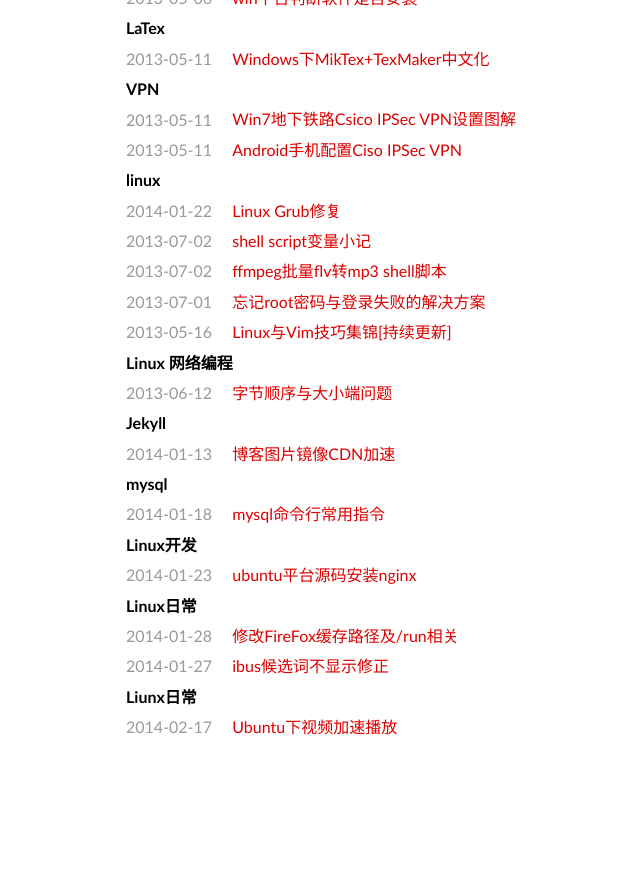
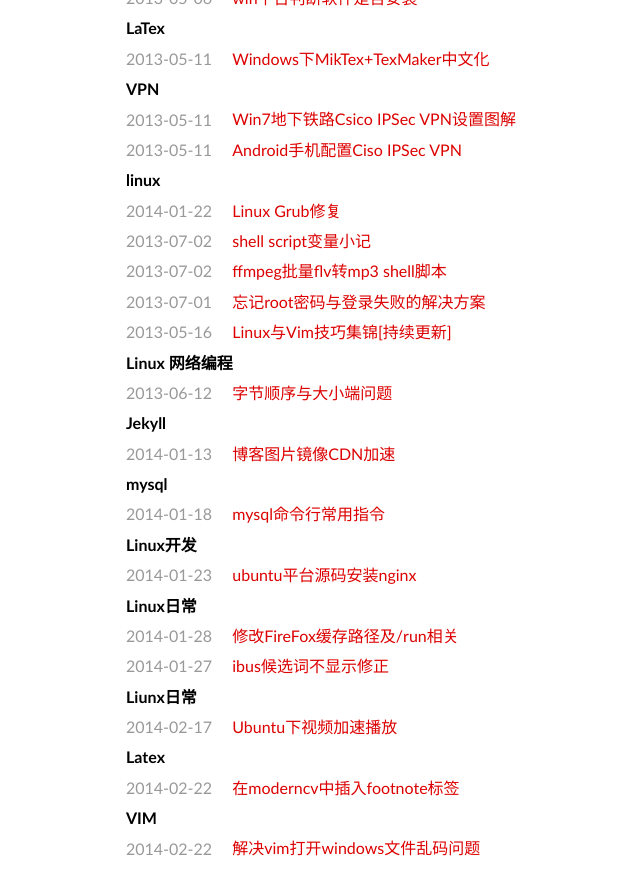
Before and after one commit to lazybios/lazybios.github.com, a Jekyll site: the page built from categories/index.md, in a window 1280 px wide and 900 px high, scrolled down 1573 px. Shown: the top 895 px of the window, without its empty margins (214-854 px from the left). Built offline with Jekyll 4.4.1, drawn with Linux system fonts in a browser that asks for light colours; some web fonts are replaced; Markdown is read by kramdown in place of the engine named in the settings; before the commit the page ends 2351 px from its top, so only the background shows below that; some of the changed lines change nothing that is shown.

Commit message:
add new article

```diff
--- /dev/null
+++ b/_posts/2014-02-22-insert-footnote-in-moderncv.md
@@ -0,0 +1,23 @@
+---
+layout: post
+title: 在moderncv中插入footnote标签
+categories:
+- Latex
+tags:
+- moderncv
+- footnote
+- latex
+---
+
+找工作要做简历，用latex做pdf格式的，看了下比较成熟的CV模板，挑来挑去发现moderncv相对来说还是比较美观的，不过在制作过程中遇到不少琐碎的问题，比如字体，中文编码等，略吐槽下就是非母语为英文的真心是麻烦，编码问题不说外，字形美观程度也上不去,好在还能通过其它方式折个衷
+
+对模板的需求，就是要插入footnote来说明一下简历的某些条目，这里差开一下主题，其实要说明的一些等级证书考试，不知道为什么这些考试总出现比通过线低1，2分的情况，往往这类型的分数与那些低分飘过的选手实力相差不多，甚至还会有逆转，可偏偏就是没有证！还得考，这样以来不就是在浪费生命，为别人贡献数据吗。99分真的与100分有这么大的区别吗？如果有那么这些区别真的对用人单位有那么多的帮助吗? 有鉴于不想做考试的炮灰的情况，我要用footnote来强调下这些考试的通过线，希望能遇到个明事例的开明老板:)
+
+#####解决方案
+
+> `usepackage{footmisc}` %引入新的功能包
+> `\footnotetext[num]`   %插入到制定待显示的位置 num换为需要的序号
+>  `footnotetext[num]{note contetnt}` %放入到带显示页码内容的下端，不需要嵌套到`section`内,num与上相应的编号一致
+
+#####效果图
+![design sketch]({{site.IMG_PATH}}/picture.jpg)
--- /dev/null
+++ b/_posts/2014-02-22-open-windows-file-in-vim.md
@@ -0,0 +1,32 @@
+---
+layout: post
+title: 解决vim打开windows文件乱码问题
+categories:
+- VIM
+tags:
+- linux
+- vim
+---
+
+解决编码问题，关键是要搞清vim下的这三个参数:`encoding`,`fileencoding`,`fileencodings`,使得vim解码与文件编码相匹配
+
+######encoding
+> vim内部使用的编码方式,通过在`~/.vimrc`中的`encoding`来设置，Vim在启动时读取`.vimrc`里的设置进行初始化，在使用中设置该参数意义不大，反而会引起其它问题
+
+#####推荐设置
+>`set encoding=utf-8`
+
+
+######fileencoding
+> 如同名字叫的那样，文件的编码，`fileencoding`指的就是当前文件的编码格式，Vim在探测到文件编码后，会讲当前文件的编码方式设置到该变量中，通过`:set fileencoding`可以查当前文件编码格式,同样可以通过该变量转换文件编码格式，但是并不能通过该变量来纠正乱码，因为`fileencoding`这个变量是在Vim打开文件时自动探测赋值的
+
+######fileencodings
+> 这个是上面变量的复数形式，顾其值应该是多值的，`fileencodings`可实现编码自动识别，VIM在打开文件后会依据该值的顺序一次尝试解码,直到成功为止！
+所以设置该值要根据编码的宽严度来排序，否则会出现大量的解码错误
+
+#####推荐配置
+> `set fileencodings=ucs-bom,utf-8,cp936,gbk,big5,latin1`
+
+基本通过在`.vimrc`里添加如下两行，基本解决大部分因为平台不同而导致的的乱码问题
+
+[更详尽的参考在这里](http://edyfox.codecarver.org/html/vim_fileencodings_detection.html)
```
Also changed, not shown: _posts/2014-02-17-how-to-playback-speed-up-video.md (line endings or trailing spaces), assets/img/footnote_latex.png (added).
